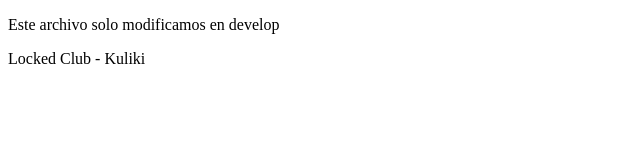
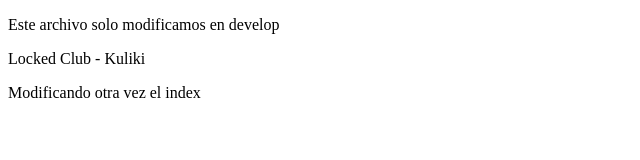
Before and after one commit to Carlos12-gc/GIT-FLOW3, a plain HTML site: page index.html in a window 1280 px wide. Shown: the whole page, without its empty margins (0-640 px from the left). Drawn offline with Linux system fonts and the light colour scheme.

Commit message:
Commit3 en develop

```diff
--- a/index.html
+++ b/index.html
@@ -8,5 +8,6 @@
 <body>
     <p>Este archivo solo modificamos en develop</p>
     Locked Club - Kuliki
+    <p>Modificando otra vez el index</p>
 </body>
 </html>
```
